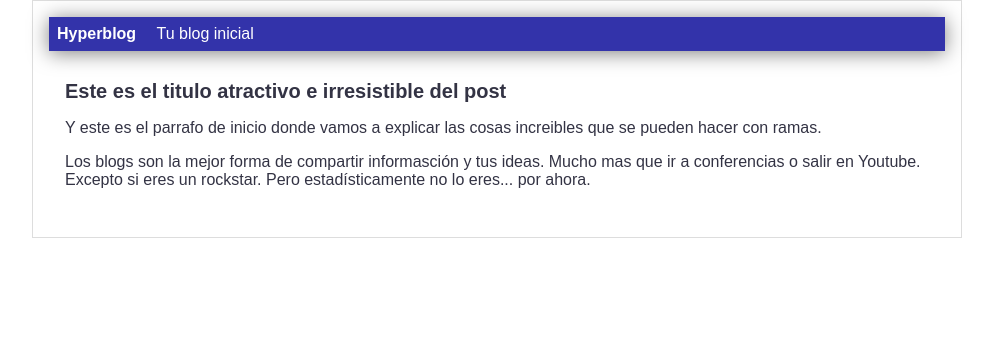
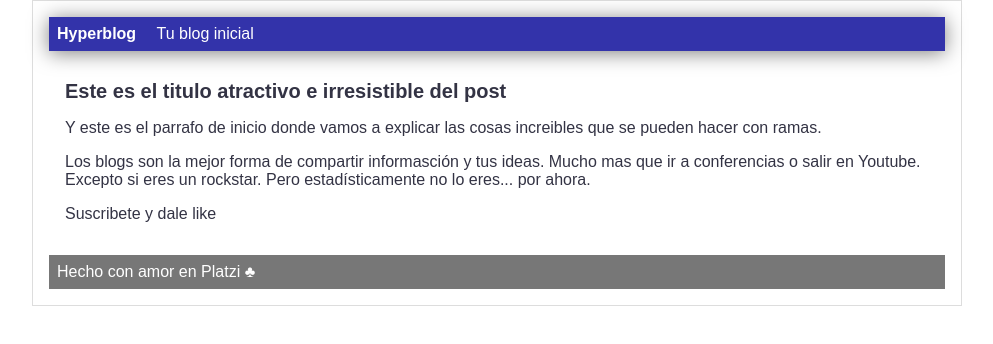
Before and after one commit to crabb-beltran/hyperblog, a plain HTML site: page index.html in a window 1280 px wide. Shown: the whole page, without its empty margins (143-1136 px from the left). Drawn offline with Linux system fonts and the light colour scheme.

Commit message:
cabecera footer terminado

```diff
--- a/css/estilo.css
+++ b/css/estilo.css
@@ -44,3 +44,11 @@ body
 {
   padding: 1em;
 }
+
+#footer
+{
+  background: #777;
+  color: white;
+  text-aling: center;
+  padding: 0.5em;
+}
--- a/index.html
+++ b/index.html
@@ -14,6 +14,10 @@
       <h1>Este es el titulo atractivo e irresistible del post</h1>
       <p>Y este es el parrafo de inicio donde vamos a explicar las cosas increibles que se pueden hacer con ramas.</p>
       <p>Los blogs son la mejor forma de compartir informasción y tus ideas. Mucho mas que ir a conferencias o salir en Youtube. Excepto si eres un rockstar. Pero estadísticamente no lo eres... por ahora. </p>
+      <p> Suscribete y dale like</p>
+    </div>
+    <div id="footer">
+      Hecho con amor en Platzi ♣
     </div>
   </div>
 </body>
```
